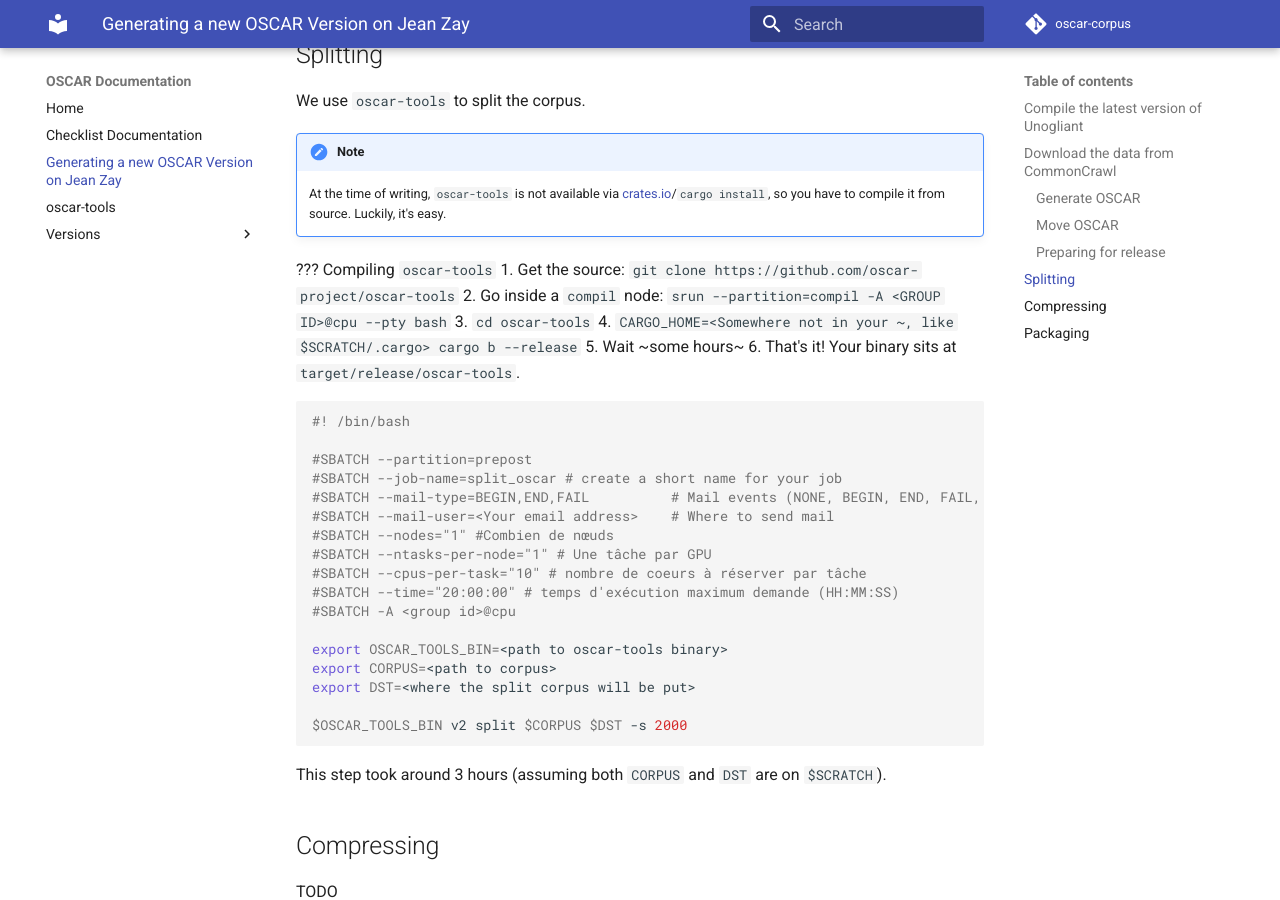
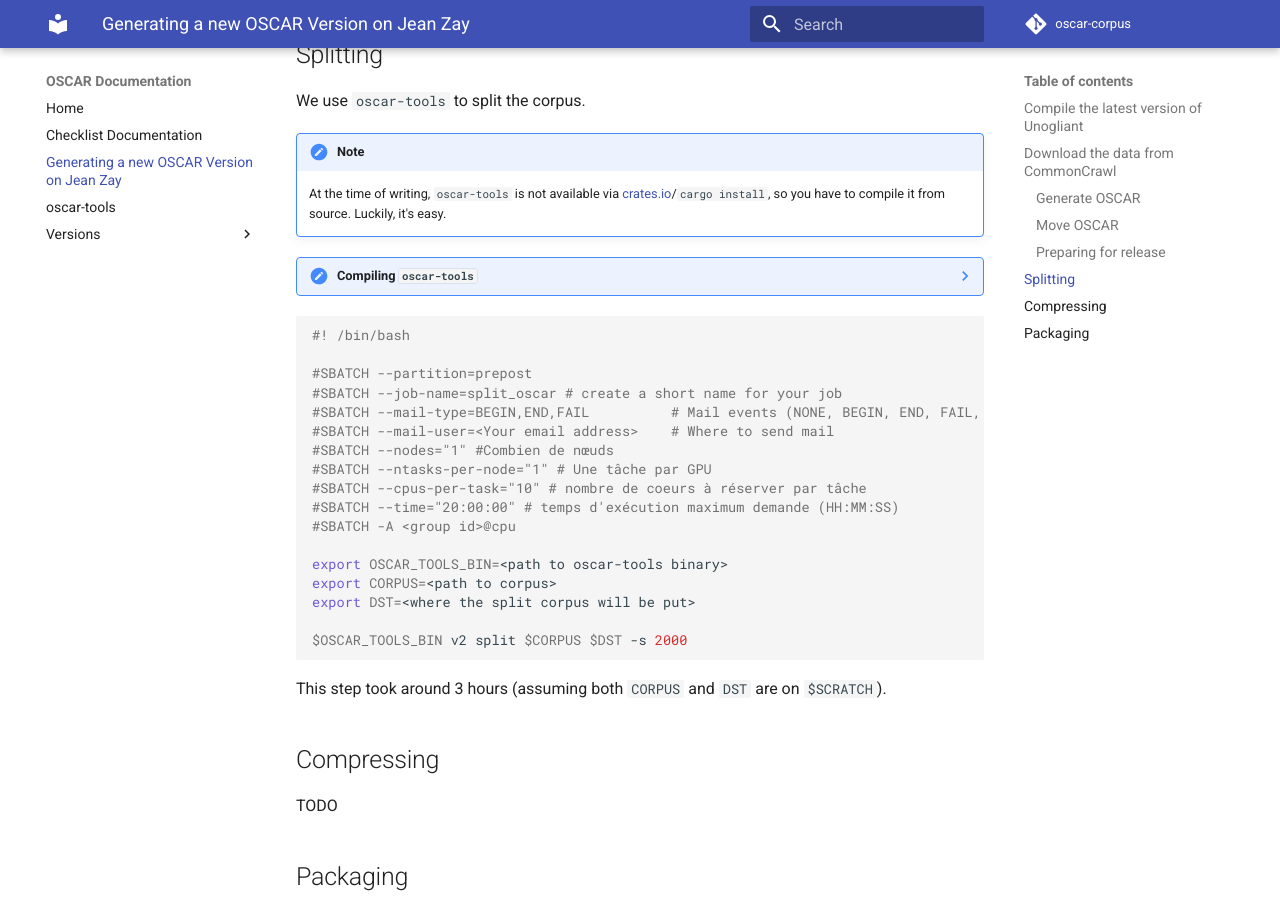
Before and after one commit to oscar-project/documentation, an MkDocs documentation site: the page built from docs/generation-jeanzay.md, in a window 1280 px wide and 900 px high, scrolled down 3770 px. Built offline with MkDocs 1.6.1 and Material for MkDocs 9.7.7, drawn with Linux system fonts in a browser that asks for light colours; comment, search, counter and statistics services are not loaded; some of the changed lines change nothing that is shown.

Commit message:
fix compilation admonition

```diff
--- a/docs/generation-jeanzay.md
+++ b/docs/generation-jeanzay.md
@@ -165,7 +165,7 @@
 !!! note
     At the time of writing, `oscar-tools` is not available via [crates.io](crates.io)/`cargo install`, so you have to compile it from source. Luckily, it's easy.
 
-??? Compiling `oscar-tools`
+??? note "Compiling `oscar-tools`"
     1. Get the source: `git clone https://github.com/oscar-project/oscar-tools`
     2. Go inside a `compil` node: ` srun --partition=compil -A <GROUP ID>@cpu --pty bash`
     3. `cd oscar-tools`
```
